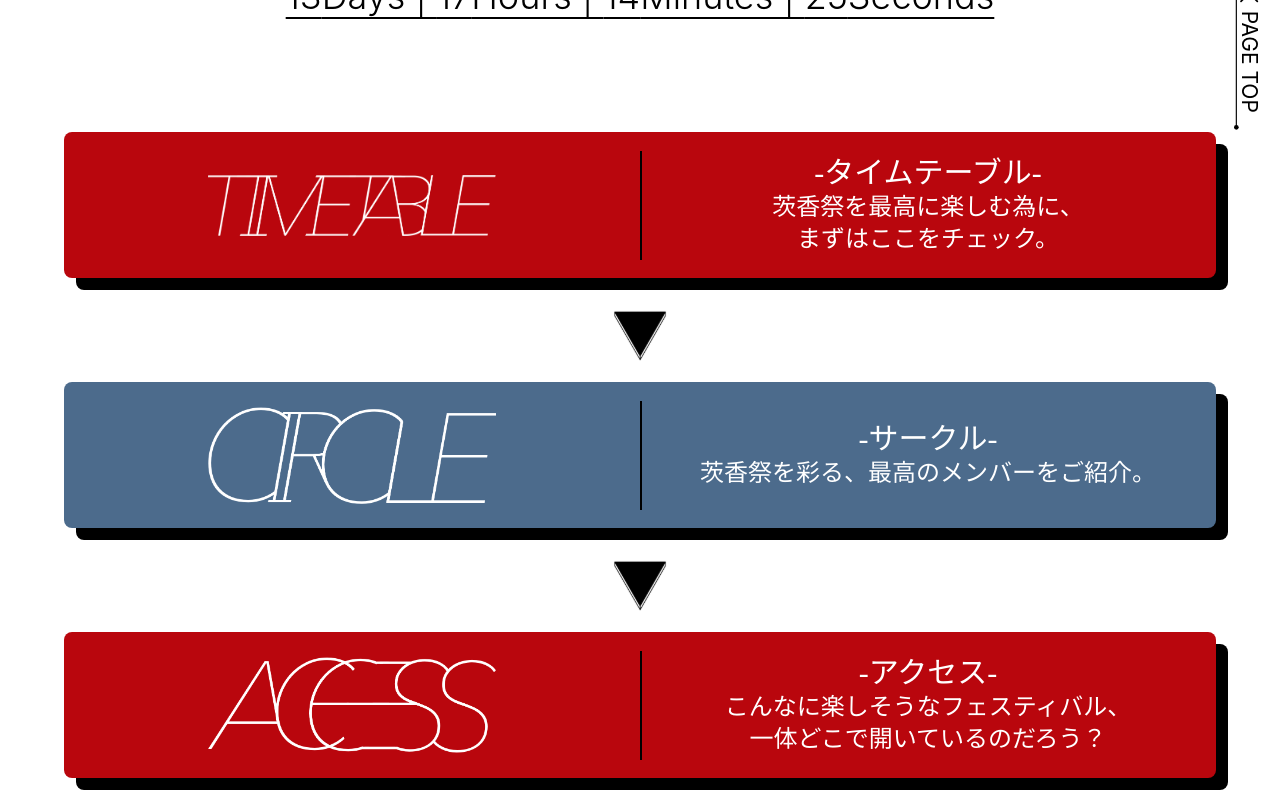
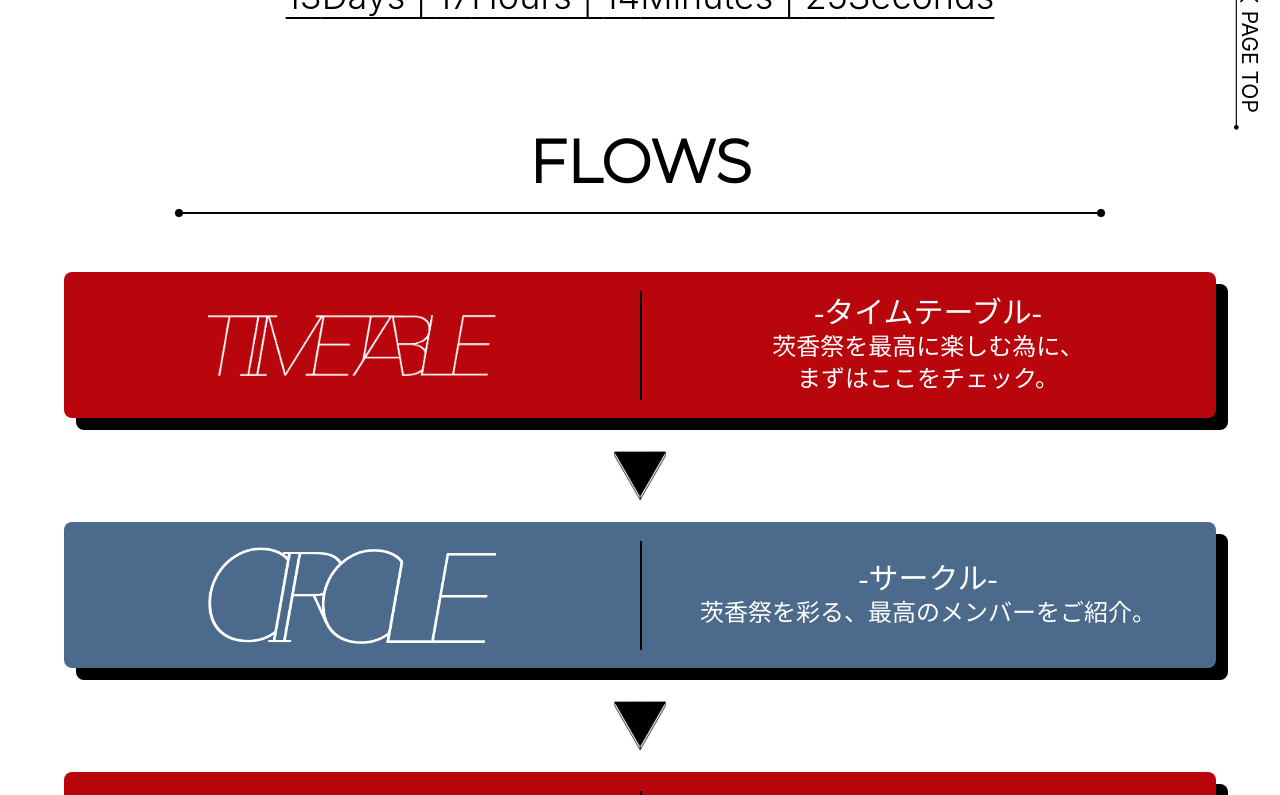
Before and after one commit to shikosai32/shikosai.net, a Next.js app: page / in a window 1280 px wide. Shown: the part 660-1455 px from the top of the page. Built offline with nearby package versions, Linux system fonts and the light colour scheme; no server answers; a web font is replaced by a local one.

Commit message:
💄 (Update): flow style

```diff
--- a/src/components/index/Flow.tsx
+++ b/src/components/index/Flow.tsx
@@ -44,7 +44,9 @@ const FlowBox: FC<{ className: string; children: ReactNode; type: "timetable" |
 );
 
 const Flow: FC = () => (
-  <>
+  <div className="relative">
+    <h2 className="my-20 text-center font-montserrat text-3xl font-semibold uppercase md:text-6xl">Flows</h2>
+    <div className="absolute top-20 right-0 left-0 mx-auto hidden h-[2px] w-4/5 bg-black before:absolute before:top-[-3px] before:-left-1 before:h-2 before:w-2 before:rounded-full before:bg-black before:content-[''] after:absolute after:top-[-3px] after:-right-1 after:h-2 after:w-2 after:rounded-full after:bg-black after:content-[''] md:block" />
     {flowItems.map((flowItem, index) => (
       <div key={flowItem.id} className="relative">
         <FlowBox
@@ -68,7 +70,7 @@ const Flow: FC = () => (
         </div>
       </div>
     ))}
-  </>
+  </div>
 );
 
 export default Flow;
```
